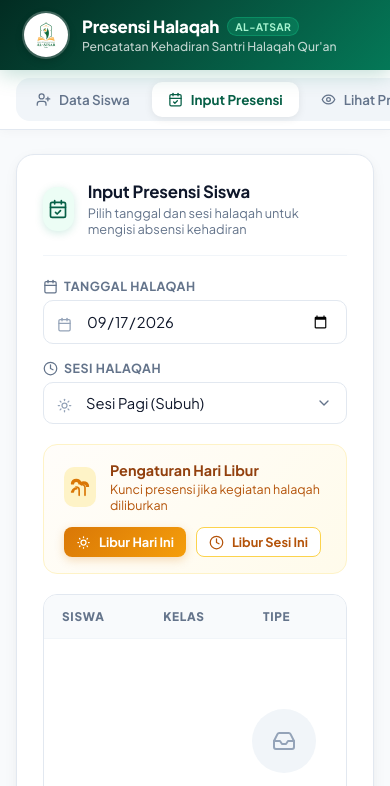
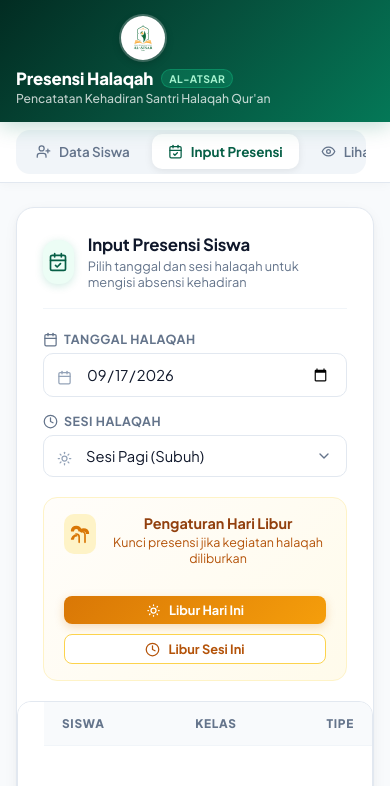
Before and after one commit to halimsa11/project-presensi-halaqah-Al-astar, a website built with Vite: page index.html in a window 390 px wide. Both pictures are taken after a click on the button "Input Presensi". Shown: the top 786 px of the page. Built offline with nearby package versions, Linux system fonts and the light colour scheme; files whose address does not match are found by name.

Commit message:
update ui in mobile ui

```diff
--- a/index.html
+++ b/index.html
@@ -862,6 +862,30 @@
     .hidden { display: none !important; }
     .flex { display: flex; }
     .gap-2 { gap: 8px; }
+
+    /* ===== RESPONSIVE MOBILE ===== */
+    @media (max-width: 768px) {
+      /* Form Layouts */
+      #add-student-form > div { grid-template-columns: 1fr !important; }
+
+      /* Navigation Tabs */
+      .nav-tabs-group { overflow-x: auto; white-space: nowrap; -webkit-overflow-scrolling: touch; padding-bottom: 5px; }
+
+      /* Tables */
+      .table-wrap { overflow-x: auto; -webkit-overflow-scrolling: touch; margin: 0 -26px; padding: 0 26px; }
+      table { min-width: 650px; }
+
+      /* Control Sections */
+      .controls-row { flex-direction: column; }
+      .holiday-ctrl { flex-direction: column; align-items: stretch; text-align: center; }
+      .holiday-ctrl-icon { margin: 0 auto 12px; }
+      .holiday-ctrl-right { flex-direction: column; width: 100%; margin-top: 16px; }
+      .holiday-ctrl-right button { width: 100%; }
+
+      /* Header adjustments */
+      .header-brand { flex-direction: column; gap: 8px; text-align: center; }
+      #app-header { height: auto; padding: 16px; }
+    }
   </style>
 </head>
 <body>
```
Also changed, not shown: wali.html (+13 -0 lines).
